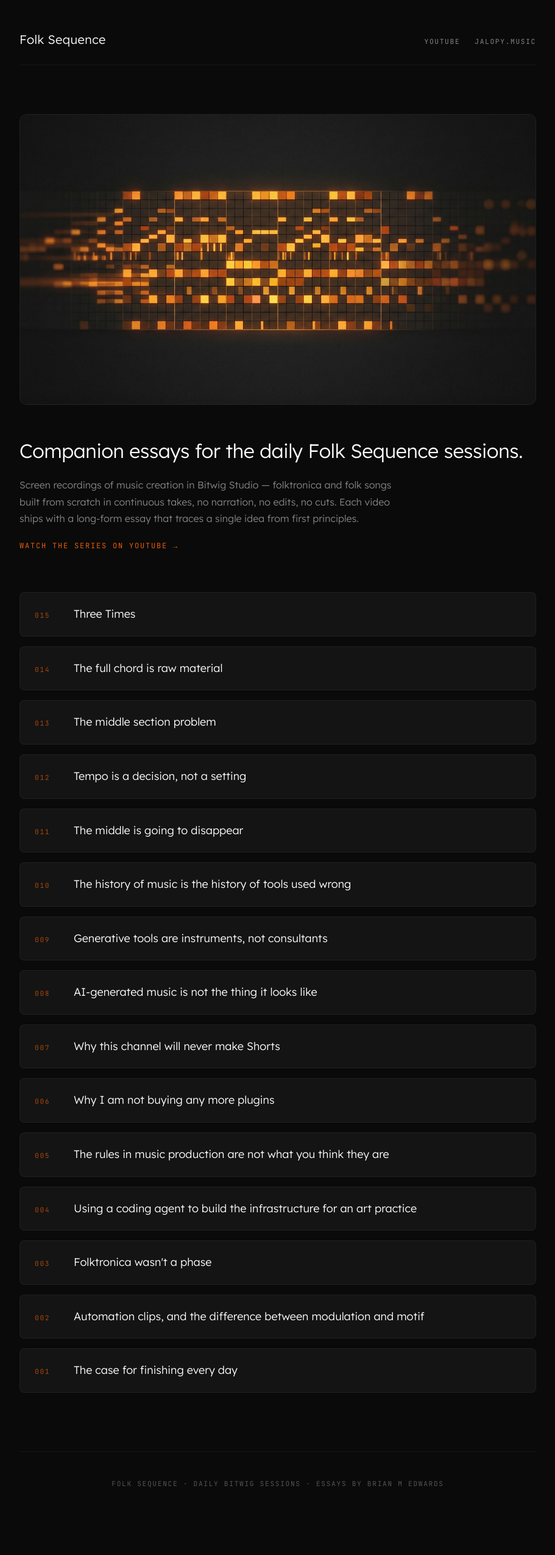
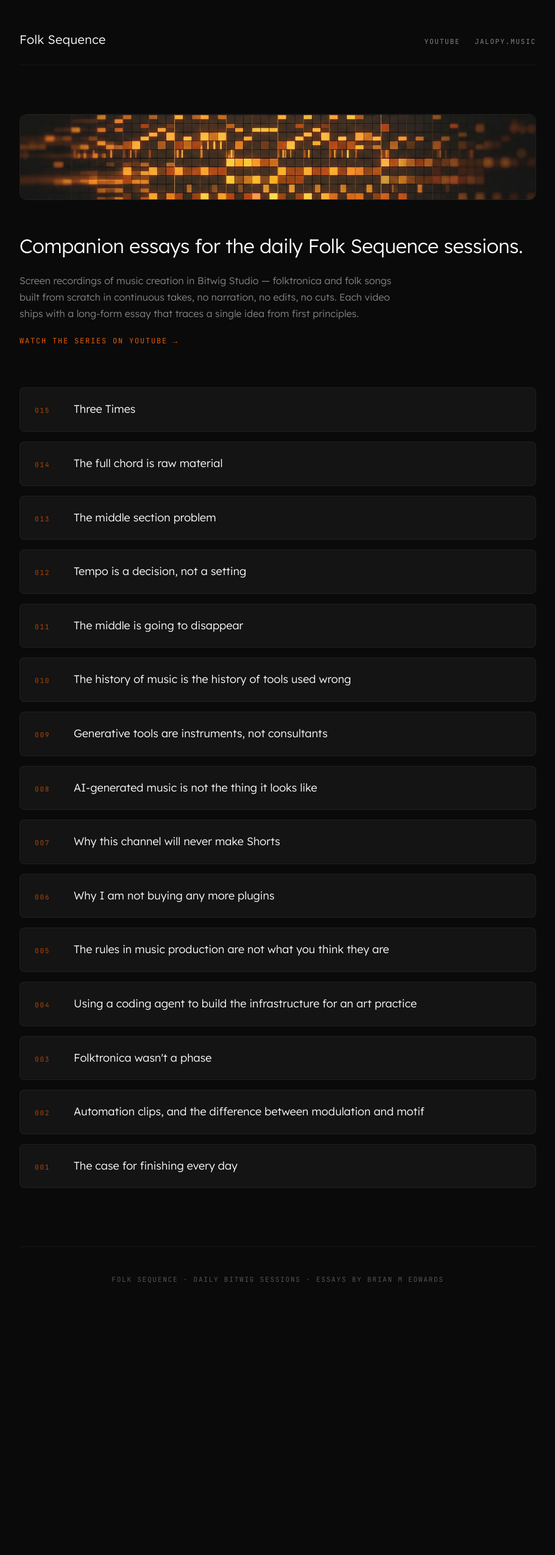
Before and after one commit to folk-sequence/folk-sequence.github.io, a Jekyll site: the page built from index.md, in a window 1280 px wide. Shown: the whole page at 61% size, without its empty margins (184-1095 px from the left). Built offline with Jekyll 4.4.1, drawn with Linux system fonts in a browser that asks for light colours; after the commit the page ends 2215 px from its top, so only the background shows below that.

Commit message:
Shorten hero banner aspect ratio to 6:1 to match YouTube desktop
Co-Authored-By: Claude Opus 4.6 (1M context) <noreply@anthropic.com>

```diff
--- a/assets/style.css
+++ b/assets/style.css
@@ -87,7 +87,7 @@ html, body {
   overflow: hidden;
   background: var(--surface-raised);
   border: 1px solid var(--border);
-  aspect-ratio: 16 / 9;
+  aspect-ratio: 6 / 1;
 }
 
 .hero img {
```
